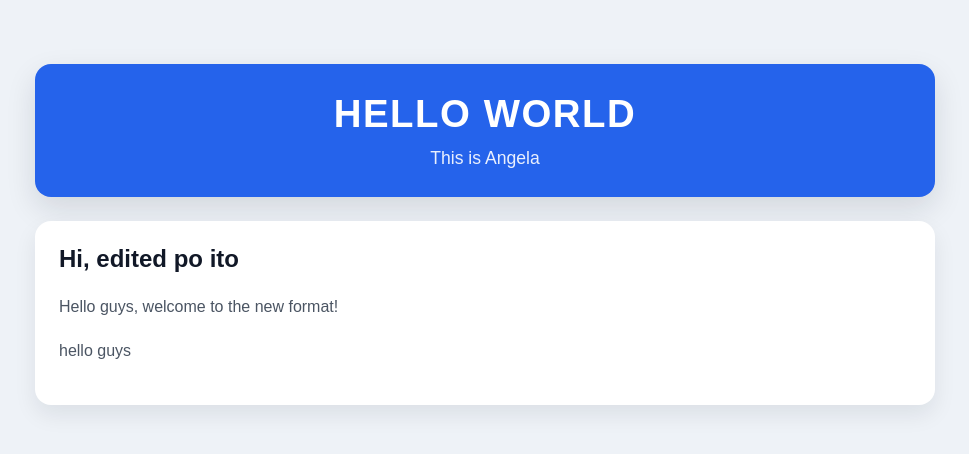
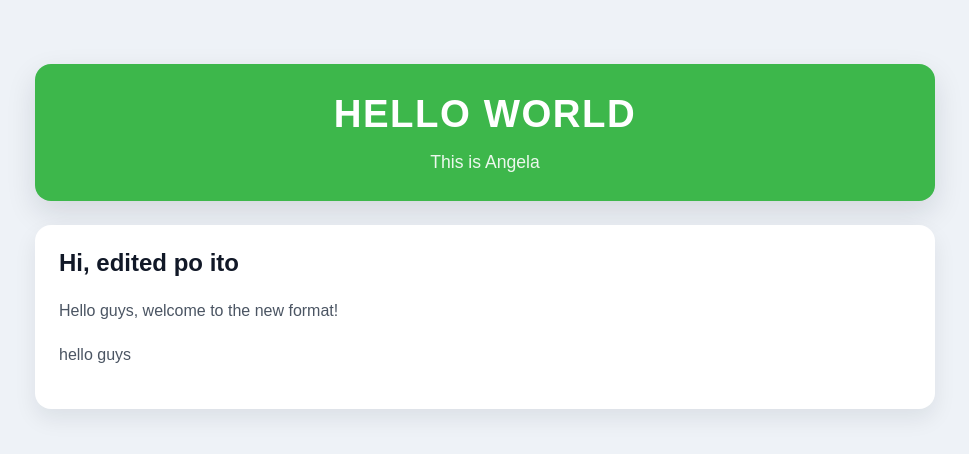
Before and after one commit to gloreanne19/testing, a plain HTML site: page index.html in a window 1280 px wide. Shown: the whole page, without its empty margins (155-1124 px from the left). Drawn offline with Linux system fonts and the light colour scheme.

Commit message:
colors changed

```diff
--- a/style.css
+++ b/style.css
@@ -3,7 +3,7 @@
   padding: 0;
   font-family: Arial, sans-serif;
   background: #eef2f7;
-  color: #1f2937;
+  color: #71486e;
 }
 
 .container {
@@ -13,7 +13,7 @@
 }
 
 header {
-  background: #2563eb;
+  background: #3db74b;
   color: #ffffff;
   padding: 28px 24px;
   border-radius: 16px;
@@ -28,7 +28,7 @@
 }
 
 .subtitle {
-  margin: 12px 0 0;
+  margin: 16px 0 0;
   font-size: 1.1rem;
   opacity: 0.9;
 }
```
